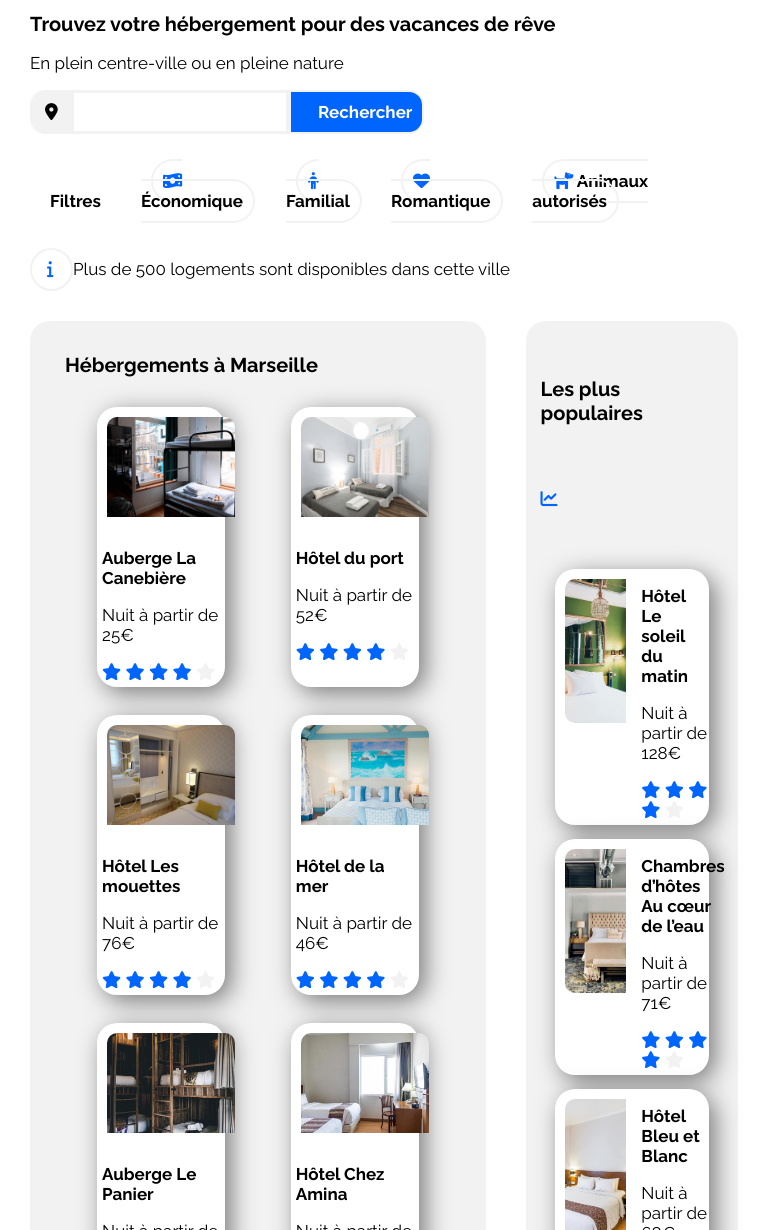
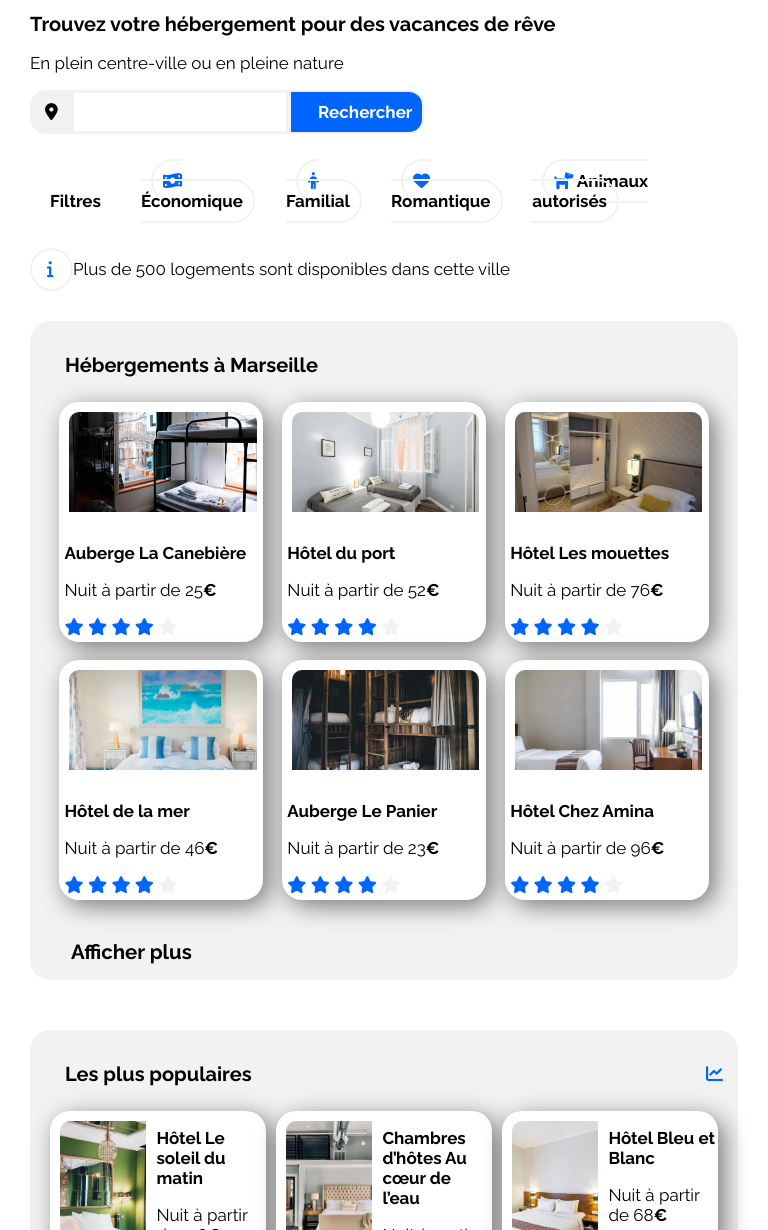
Before and after one commit to nllrn/Laurine_NOEL_2_HTML-CSS_122022, a plain HTML site: page index.html in a window 768 px wide. Shown: the part 70-1300 px from the top of the page. Drawn offline with Linux system fonts and the light colour scheme.

Commit message:
ajout du css media quiery pour tablette

```diff
--- a/index.html
+++ b/index.html
@@ -22,7 +22,7 @@
             <a href="index.html"><img src="Images/logo/Booki.png" alt="logo du site Booki"></a>
             <nav>
                 <a href="#hebergements">Hébergements</a>
-                <a href="#activites">Activités</a>
+                <a href="#activities">Activités</a>
             </nav>
         </div>
     </header>
@@ -60,7 +60,7 @@
 
         <div class="cards">
 
-            <section class="hebergements bg-grey">
+            <section class="hebergements bg-grey" id="hebergements">
 
                 <h2>Hébergements à Marseille</h2>
 
@@ -71,7 +71,7 @@
                             <img src="Images/hebergements/4_small/marcus-loke-WQJvWU_HZFo-unsplash.jpg" alt="Photo d'une chambre de l'auberge La Canebière">
                             <div>
                                 <h3>Auberge La Canebière</h3>
-                                <p>Nuit à partir de 25€</p>
+                                <p>Nuit à partir de 25<strong>€</strong></p>
                                 <i class="fa-solid fa-star blue"></i>
                                 <i class="fa-solid fa-star blue"></i>
                                 <i class="fa-solid fa-star blue"></i>
@@ -86,7 +86,7 @@
                             <img src="Images/hebergements/4_small/fred-kleber-gTbaxaVLvsg-unsplash.jpg" alt="Photo d'une chambre de l'Hotel du Port">
                             <div>
                                 <h3>Hôtel du port</h3>
-                                <p>Nuit à partir de 52€</p>
+                                <p>Nuit à partir de 52<strong>€</strong></p>
                                 <i class="fa-solid fa-star blue"></i>
                                 <i class="fa-solid fa-star blue"></i>
                                 <i class="fa-solid fa-star blue"></i>
@@ -101,7 +101,7 @@
                             <img src="Images/hebergements/4_small/reisetopia-B8WIgxA_PFU-unsplash.jpg" alt="Photo d'une chambre de l'Hotel Les mouettes">
                             <div>
                                 <h3>Hôtel Les mouettes</h3>
-                                <p>Nuit à partir de 76€</p>
+                                <p>Nuit à partir de 76<strong>€</strong></p>
                                 <i class="fa-solid fa-star blue"></i>
                                 <i class="fa-solid fa-star blue"></i>
                                 <i class="fa-solid fa-star blue"></i>
@@ -116,7 +116,7 @@
                             <img src="Images/hebergements/4_small/annie-spratt-Eg1qcIitAuA-unsplash.jpg" alt="Photo d'une chambre de l'Hotel de la Mer">
                             <div>
                                 <h3>Hôtel de la mer</h3>
-                                <p>Nuit à partir de 46€</p>
+                                <p>Nuit à partir de 46<strong>€</strong></p>
                                 <i class="fa-solid fa-star blue"></i>
                                 <i class="fa-solid fa-star blue"></i>
                                 <i class="fa-solid fa-star blue"></i>
@@ -131,7 +131,7 @@
                             <img src="Images/hebergements/4_small/nicate-lee-kT-ZyaiwBe0-unsplash.jpg" alt="Photo d'une chambre de l'auberge Le Panier">
                             <div>
                                 <h3>Auberge Le Panier</h3>
-                                <p>Nuit à partir de 23€</p>
+                                <p>Nuit à partir de 23<strong>€</strong></p>
                                 <i class="fa-solid fa-star blue"></i>
                                 <i class="fa-solid fa-star blue"></i>
                                 <i class="fa-solid fa-star blue"></i>
@@ -146,7 +146,7 @@
                             <img src="Images/hebergements/4_small/febrian-zakaria-M6S1WvfW68A-unsplash.jpg" alt="Photo d'une chambre de l'Hotel Chez Amina">
                             <div>
                                 <h3>Hôtel Chez Amina</h3>
-                                <p>Nuit à partir de 96€</p>
+                                <p>Nuit à partir de 96<strong>€</strong></p>
                                 <i class="fa-solid fa-star blue"></i>
                                 <i class="fa-solid fa-star blue"></i>
                                 <i class="fa-solid fa-star blue"></i>
@@ -174,7 +174,7 @@
                             <img src="Images/hebergements/4_small/emile-guillemot-Bj_rcSC5XfE-unsplash.jpg" alt="Photo d'une chambre de l'Hotel Le soleil du matin">
                             <div>
                                 <h3>Hôtel Le soleil du matin</h3>
-                                <p>Nuit à partir de 128€</p>
+                                <p>Nuit à partir de 128<strong>€</strong></p>
                                 <i class="fa-solid fa-star blue"></i>
                                 <i class="fa-solid fa-star blue"></i>
                                 <i class="fa-solid fa-star blue"></i>
@@ -189,7 +189,7 @@
                             <img src="Images/hebergements/4_small/aw-creative-VGs8z60yT2c-unsplash.jpg" alt="Photo d'une chambre de Chambres d’hôtes Au cœur de l’eau">
                             <div>
                                 <h3>Chambres d’hôtes Au cœur de l’eau</h3>
-                                <p>Nuit à partir de 71€</p>
+                                <p>Nuit à partir de 71<strong>€</strong></p>
                                 <i class="fa-solid fa-star blue"></i>
                                 <i class="fa-solid fa-star blue"></i>
                                 <i class="fa-solid fa-star blue"></i>
@@ -204,7 +204,7 @@
                             <img src="Images/hebergements/4_small/febrian-zakaria-sjvU0THccQA-unsplash.jpg" alt="Photo d'une chambre de l'Hotel Bleu et Blanc">
                             <div>
                                 <h3>Hôtel Bleu et Blanc</h3>
-                                <p>Nuit à partir de 68€</p>
+                                <p>Nuit à partir de 68<strong>€</strong></p>
                                 <i class="fa-solid fa-star blue"></i>
                                 <i class="fa-solid fa-star blue"></i>
                                 <i class="fa-solid fa-star blue"></i>
@@ -219,7 +219,7 @@
             </section>
         </div>
 
-        <section class="activities">
+        <section class="activities" id="activities">
             <h2>Activités à Marseille</h2>
 
             <div class="cards-activities">
--- a/style.css
+++ b/style.css
@@ -5,7 +5,7 @@
 #F2F2F2 : gris
 */
 
-
+/* ** DESKTOP ** */
 /* code général */
 
 html {
@@ -145,6 +145,10 @@ a[title]:hover {
     margin-top: 30px;
 }
 
+.hebergements h2, .populaire h2, .activities h2 {
+    margin-left: 20px;
+}
+
 /* section hébergements */
 .hebergements, .populaire {
     border-radius: 20px;
@@ -154,10 +158,6 @@ a[title]:hover {
 .hebergements {
     width: 70%;
     margin-right: 20px;
-}
-
-.hebergements h2 {
-    margin-left: 20px;
 }
 
 .hebergements button {
@@ -180,7 +180,7 @@ a[title]:hover {
 }
 
 .cards-main img {
-    width: 100%;
+    width: 92%;
     height: 100px;
     padding: 10px;
     border-radius: 20px 20px 0px 0px;
@@ -194,7 +194,7 @@ a[title]:hover {
 
 .cards-main article, .cards-aside article, .cards-activities article {
     background-color: white;
-    margin: 14px;
+    margin: 9px 5px 9px 5px;
     border-radius: 20px;
     box-shadow: 6px 6px 25px rgba(0, 0, 0, 0.5);
 }
@@ -265,3 +265,73 @@ article div{
     color:black;
     margin: 5px;
 }
+
+/* ** TABLETTE ** */
+/* modifications à faire en tablette :
+- enlever les bordures sur les liens navs
+- mettre en display la section hébergements et les plus populaires l'une sur l'autre
+- mettre la section plus populaire en horizontale et plus en verticale
+- réduire la taille des cards activités
+ */
+@media screen and (min-width: 768px) and (max-width: 992px) {
+    nav a:hover {
+        border: transparent;
+        color:black;
+    }
+
+    .cards {
+        display: flex;
+        flex-direction: column;
+        align-items: center;
+    }
+
+    .hebergements {
+        width: auto;
+        margin: 0 0 25px 0;
+    }
+
+    .populaire {
+        width: auto;
+        margin: 25px 0 0 0;
+    }
+
+    .cards-main {
+        margin-bottom: 30px;
+    }
+
+    .cards-aside {
+        display: flex;
+        justify-content: space-around;
+    }
+
+    .cards-aside article {
+        width: 32%;
+        height: auto;
+    }
+
+    .cards-aside article div {
+        margin: 0;
+    }
+
+    .activities h2 {
+        margin-left: 25px;
+    }
+
+    .cards-activities article {
+        width:22%;
+    }
+    .cards-activities img {
+        height: 210px;
+    }
+}
+
+
+
+ /*  modifications à faire en portable :
+ - center le logo
+ - mettre les liens nav en dessous avec border-bottom
+ - mettre en display les filtres 2x2
+ - section plus populaire passe en première avec un fond gris
+ - puis hébergement sur fond blanc en display column
+ - puis activités aussi en display column
+ - et footer aussi en display */
```
Also changed, not shown: 1 other file.
